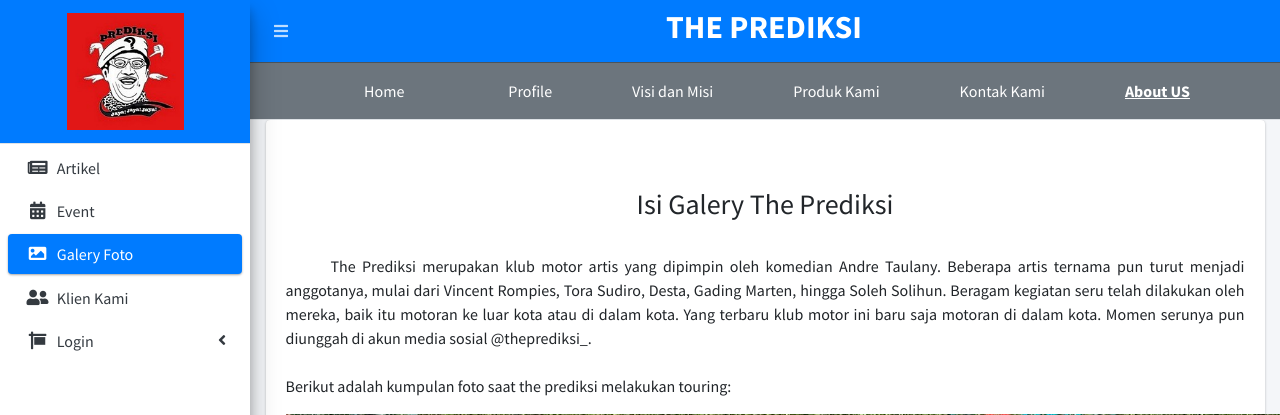
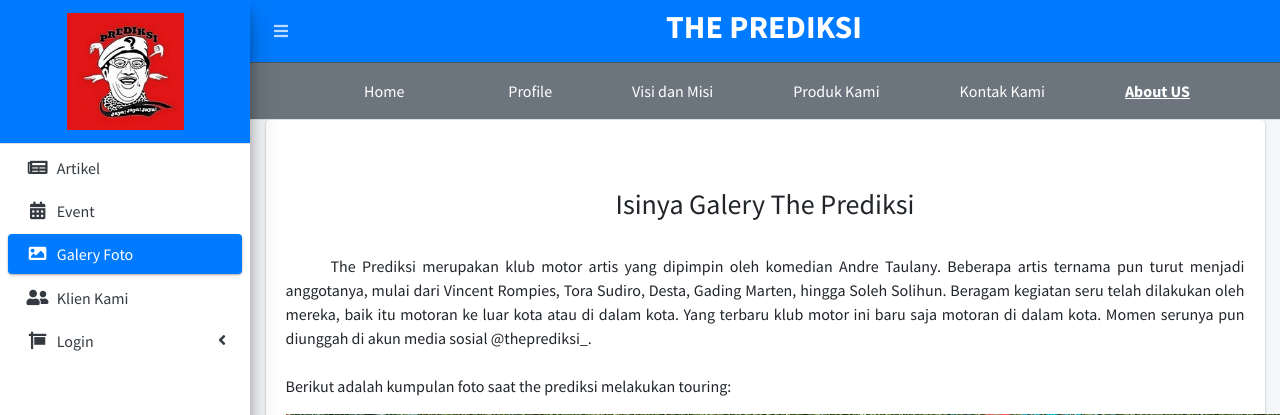
Before and after one commit to bayusamodera/bnsp, a CodeIgniter app: page /prediksi/home/galery in a window 1280 px wide; the page is wider, and only the part inside the window is pictured. Shown: the top 415 px of that part. Run offline with CodeIgniter, Linux system fonts and the light colour scheme; some libraries are stand-ins or nearby versions.

Commit message:
fix: view galeri lagi

```diff
--- a/application/views/home/galery/view_galery.php
+++ b/application/views/home/galery/view_galery.php
@@ -6,7 +6,7 @@
                     <div class="card">
                         <div class="card-body">
                             <div class="badan">
-                            <h3 class="mt-5 mb-2 text-center">Isi Galery The Prediksi</h3><br>
+                            <h3 class="mt-5 mb-2 text-center">Isinya Galery The Prediksi</h3><br>
                             <p style="text-indent: 45px;" class="text-justify">
                               The Prediksi merupakan klub motor artis yang dipimpin oleh komedian Andre Taulany. Beberapa artis ternama pun turut menjadi anggotanya, mulai dari Vincent Rompies, Tora Sudiro, Desta, Gading Marten, hingga Soleh Solihun.
                               Beragam kegiatan seru telah dilakukan oleh mereka, baik itu motoran ke luar kota atau di dalam kota. Yang terbaru klub motor ini baru saja motoran di dalam kota. Momen serunya pun diunggah di akun media sosial @theprediksi_.
```
